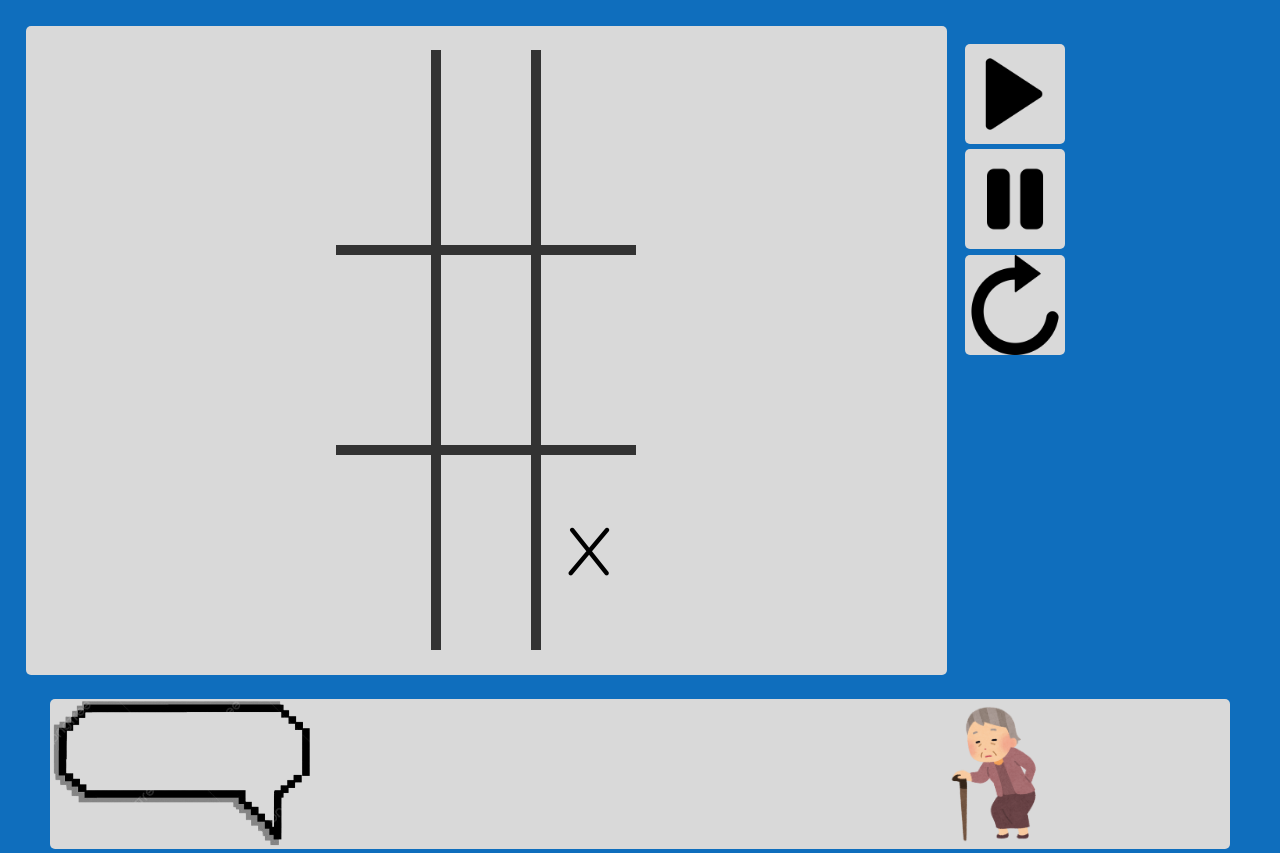
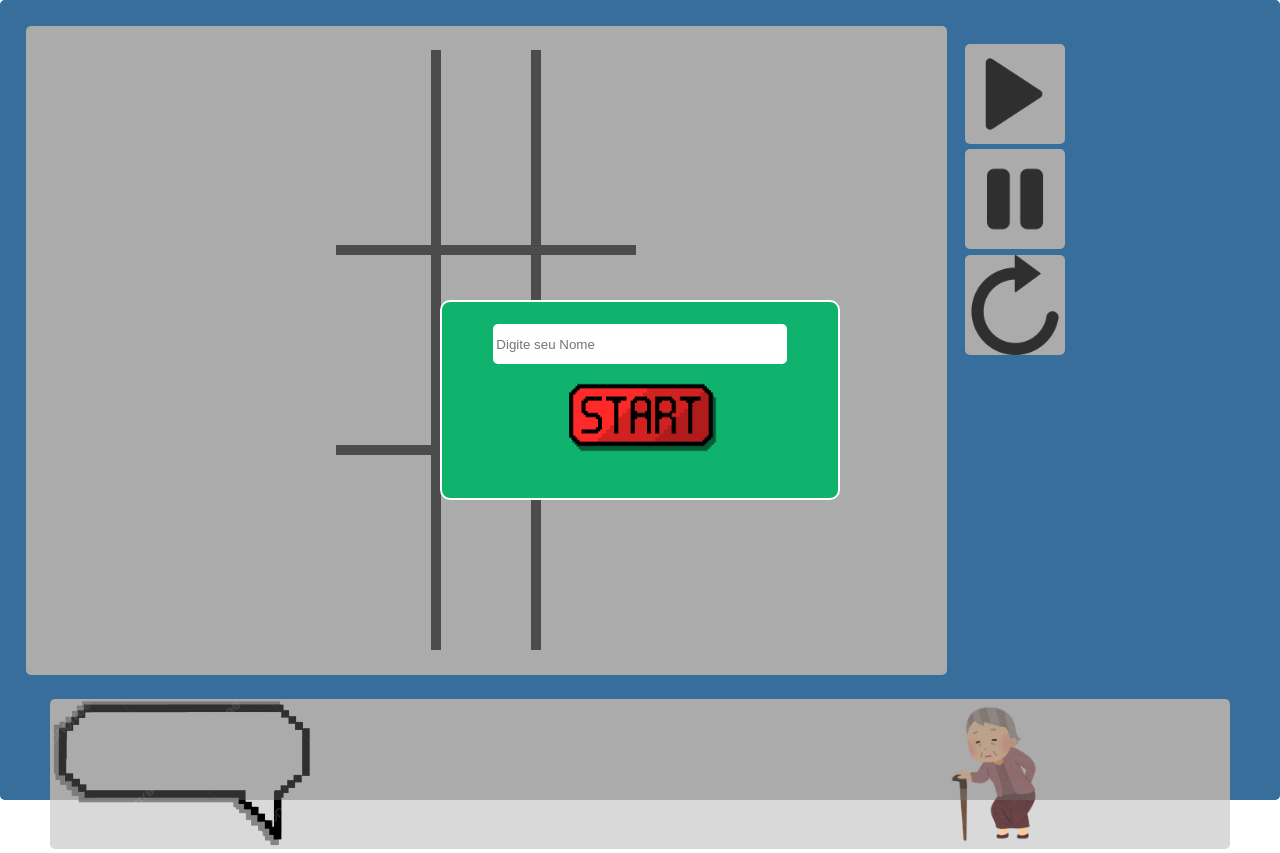
Before and after one commit to Aluisiolima/minimax_jogo_da_velha, a plain HTML site: page index.html in a window 1280 px wide. Drawn offline with Linux system fonts and the light colour scheme.

Commit message:
feat(Bug): correçao de bug de multiplas jogadas e add de styles

```diff
--- a/index.html
+++ b/index.html
@@ -8,7 +8,13 @@
     <link rel="stylesheet" href="style.css" />
 </head>
 
-<body class="container_game">
+<body>
+    <div class="container_void">
+        <div class="box">
+
+        </div>
+    </div>
+    <div class="container_game">
         <div class="game">
             <table>
                 <tr>
@@ -47,6 +53,7 @@
                 <img src="assets/Design_velhinha1.png" id="old_img" />
             </div>
         </footer>
+    </div>
 </body>
 <script src="main.js"></script>
 
--- a/main.js
+++ b/main.js
@@ -12,9 +12,8 @@ const winCombinations = [
 let board;
 const aiPlayer = 'X';
 const humanPlayer = 'O';
-
+let turns = [];
 const cells = document.querySelectorAll('td');
-document.addEventListener("DOMContentLoaded", startGame);
 
 function activeMenu(index) {
     document
@@ -52,9 +51,16 @@ function setOldImg(path) {
     document.getElementById("old_img").src = path;
 }
 
+function loadHtmlInContainerVoid(html) {
+    document.querySelector(".box").innerHTML = html;
+    document.querySelector(".container_void").style.display = "flex";
+}
+
 function startGame() {
     board = Array.from(Array(9).keys());
-    if ((Math.floor(Math.random() * 1000) % 2) === 0) {
+    turns = Array.from(Array(9).keys());
+    document.querySelector(".container_void").style.display = "none";
+    if ((Math.floor(Math.random() * 104) % 2) === 0) {
         const openingMoves = [0, 2, 4, 6, 8];
         const firstMove = openingMoves[Math.floor(Math.random() * openingMoves.length)];
         turn(firstMove, aiPlayer);
@@ -63,6 +69,7 @@ function startGame() {
 }
 
 async function turnClick(square) {
+    if (turns[turns.length - 1] != humanPlayer) {
         if (typeof board[square.target.id] === "number") {
             turn(square.target.id, humanPlayer);
             setOldImg("assets/Design_velhinha2.png");
@@ -72,13 +79,14 @@ async function turnClick(square) {
             setOldImg("assets/Design_velhinha3.png");
         }
     }
+}
 
 function turn(target, player) {
     board[target] = player;
     document.getElementById(target).innerText = player;
-
+    turns.push(player);
     let gameWon = checkWin(board, player);
-    if (gameWon) gameOver(gameWon)
+    if (gameWon) gameOver(gameWon);
 }
 
 function checkWin(board, player) {
@@ -182,3 +190,38 @@ function minimax(board, player) {
 
     return moves[bestMove];
 }
+
+async function showLoadingScreen() {
+    loadHtmlInContainerVoid(`
+        <p style="color: white">Carregando....</p>
+        <div class="bar">
+            <div class="fill">
+                <div class="load">
+                    <img src="assets/Design_carregando_velhinha.png" />
+                </div>
+                <div class="nload"></div>
+            </div>
+        </div>
+    `);
+
+    // Aguarda 5 segundos
+    await delay(5000);
+
+    // Depois, mostra a tela inicial
+    loadStartScreen();
+}
+
+// Tela inicial do jogo
+function loadStartScreen() {
+    loadHtmlInContainerVoid(`
+        <form method="post" action=".">
+            <input type="text" required placeholder="Digite seu Nome">
+        </form>
+        <div class="start_icon" onclick="startGame()">
+            <img src="/assets/pngwing.com.png">
+        </div>
+    `);
+}
+
+// Inicia tudo
+showLoadingScreen();
--- a/style.css
+++ b/style.css
@@ -4,6 +4,115 @@
     margin: 0;
     box-sizing: border-box;
     border-radius: 5px;
+
+}
+
+.container_void {
+    display: flex;
+    position: absolute;
+    align-items: center;
+    justify-content: center;
+    height: 100vh;
+    width: 100vw;
+    background: #6e6e6e6e;
+    z-index: 999;
+}
+
+.box {
+    display: flex;
+    align-items: center;
+    justify-content: center;
+    flex-direction: column;
+    border: 2px solid white;
+    border-radius: 10px;
+    background: #10B36D;
+    height: 200px;
+    width: 400px;
+}
+
+.box form input {
+    height: 3em;
+    width: 22em;
+    margin-bottom: 1em;
+    padding: 3px;
+}
+
+.start_icon {
+    height: 50%;
+    width: 40%;
+    transition: transform 0.1s ease;
+    /* deixa o clique suave */
+}
+
+.start_icon img {
+    max-width: 100%;
+    max-height: 100%;
+    filter: drop-shadow(3px 5px rgba(0, 0, 0, 0.5));
+    transition: filter 0.1s ease;
+}
+
+.start_icon:active {
+    transform: translateY(3px);
+}
+
+.start_icon:active img {
+    filter: drop-shadow(0px 2px rgba(0, 0, 0, 0.3));
+}
+
+.bar {
+    width: 300px;
+    height: 30px;
+    border-radius: 8px;
+    overflow: hidden;
+    background: #222;
+    border: none;
+}
+
+.fill {
+    width: 100%;
+    height: 100%;
+    display: flex;
+}
+
+.load {
+    flex: 10%;
+    background: green;
+    animation: move 5s linear;
+    position: relative;
+}
+
+.nload {
+    flex: 90%;
+    background: gray;
+    animation: nmove 5s linear;
+}
+
+.load img {
+    position: absolute;
+    right: 0px;
+    max-width: 100%;
+    max-height: 100%;
+}
+
+/* Faz a textura "andar" para dar vida */
+@keyframes move {
+    from {
+        flex: 10%
+    }
+
+    to {
+        flex: 100%;
+    }
+}
+
+@keyframes nmove {
+    from {
+        flex: 90%
+    }
+
+    to {
+        flex: 0%;
+    }
 }
 
 .container_game {
```
Lines whose indentation alone changed are shown as unchanged.
